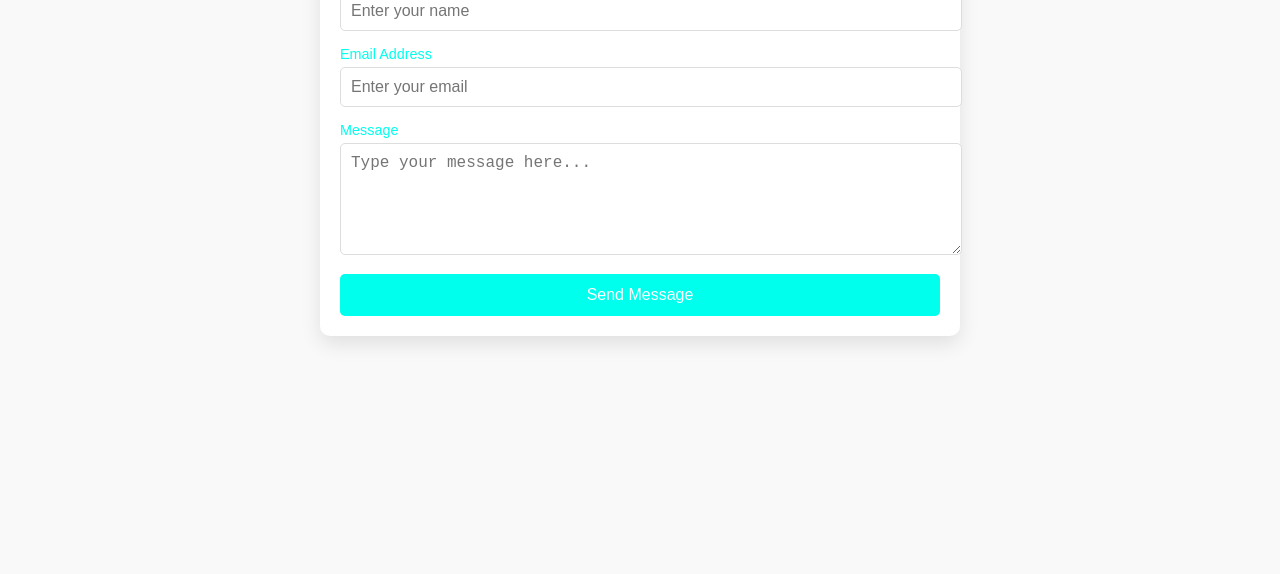
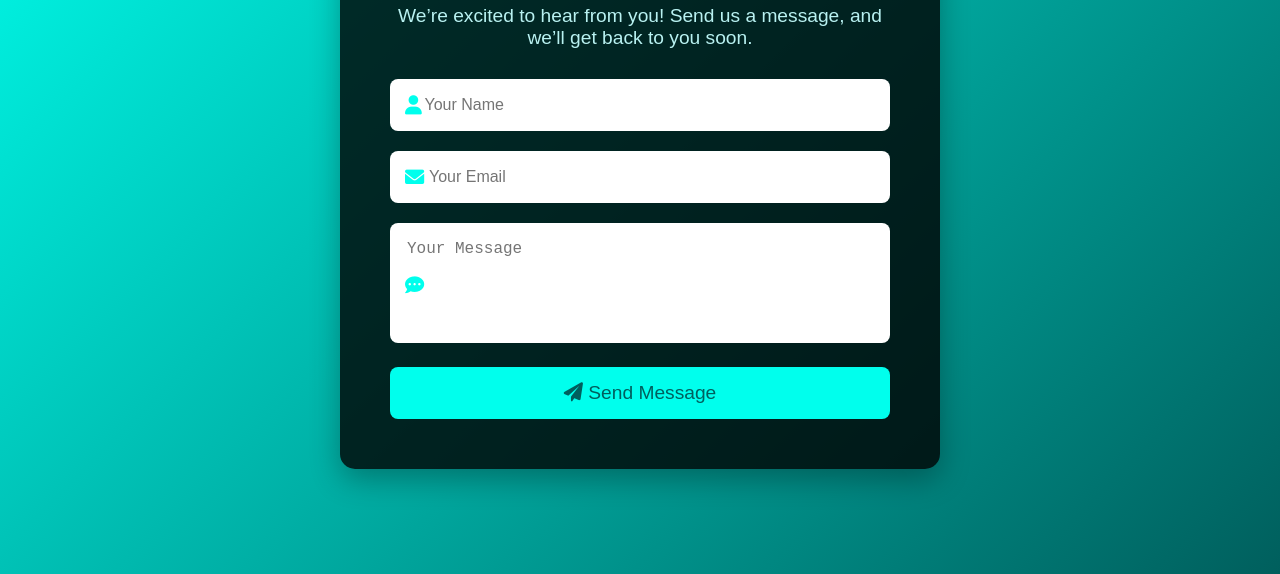
Before and after one commit to anitoono/Contact-us, a plain HTML site: page index.html in a window 1280 px wide. Shown: the part 226-800 px from the top of the page. Drawn offline with Linux system fonts and the light colour scheme.

Commit message:
Update index.html7sus

```diff
--- a/index.html
+++ b/index.html
@@ -4,108 +4,170 @@
     <meta charset="UTF-8">
     <meta name="viewport" content="width=device-width, initial-scale=1.0">
     <title>Contact Us</title>
+    <!-- Font Awesome CDN for Icons -->
+    <link href="https://cdnjs.cloudflare.com/ajax/libs/font-awesome/6.0.0-beta3/css/all.min.css" rel="stylesheet">
     <style>
-        /* Global Styling */
+        /* Reset and Global Styles */
+        * {
+            margin: 0;
+            padding: 0;
+            box-sizing: border-box;
+        }
+
         body {
             font-family: 'Arial', sans-serif;
-            margin: 0;
-            padding: 0;
-            background-color: #f9f9f9;
-            color: #333;
+            background: linear-gradient(135deg, #00ffed, #005f5d);
+            color: #fff;
+            display: flex;
+            justify-content: center;
+            align-items: center;
+            height: 100vh;
+            overflow: hidden;
         }
 
-        /* Contact Page Container */
         .contact-container {
-            width: 90%;
+            background: rgba(0, 0, 0, 0.8);
+            border-radius: 15px;
+            padding: 50px;
+            width: 100%;
             max-width: 600px;
-            margin: 50px auto;
-            padding: 20px;
-            background-color: #ffffff;
-            border-radius: 10px;
-            box-shadow: 0 8px 20px rgba(0, 0, 0, 0.1);
             text-align: center;
+            box-shadow: 0 10px 30px rgba(0, 0, 0, 0.3);
+            animation: fadeIn 1s ease-in-out;
         }
 
-        /* Header Styles */
         .contact-container h1 {
-            font-size: 2.5rem;
+            font-size: 3rem;
+            margin-bottom: 20px;
             color: #00ffed;
-            margin-bottom: 10px;
         }
 
         .contact-container p {
-            font-size: 1rem;
-            margin-bottom: 20px;
+            font-size: 1.2rem;
+            margin-bottom: 30px;
+            color: #b8f1f1;
         }
 
-        /* Form Styles */
-        .contact-form .form-group {
-            margin-bottom: 15px;
-            text-align: left;
+        form {
+            display: flex;
+            flex-direction: column;
+            gap: 20px;
+            animation: fadeInUp 1.2s ease;
         }
 
-        .contact-form label {
-            display: block;
-            font-size: 0.9rem;
-            margin-bottom: 5px;
-            color: #00ffed;
+        .form-group {
+            position: relative;
         }
 
-        .contact-form input,
-        .contact-form textarea {
+        .form-group input,
+        .form-group textarea {
             width: 100%;
-            padding: 10px;
+            padding: 15px;
+            border: 2px solid transparent;
+            border-radius: 8px;
+            background-color: #ffffff;
+            color: #333;
             font-size: 1rem;
-            border: 1px solid #ddd;
-            border-radius: 5px;
             outline: none;
-            transition: border 0.3s;
+            transition: all 0.3s ease;
         }
 
-        .contact-form input:focus,
-        .contact-form textarea:focus {
+        .form-group input:focus,
+        .form-group textarea:focus {
             border-color: #00ffed;
-            box-shadow: 0 0 5px rgba(0, 255, 237, 0.5);
+            background-color: #f5f5f5;
         }
 
-        /* Submit Button */
-        .contact-form button {
-            width: 100%;
-            padding: 12px 15px;
-            font-size: 1rem;
-            background-color: #00ffed;
-            color: #ffffff;
-            border: none;
-            border-radius: 5px;
-            cursor: pointer;
-            transition: background-color 0.3s;
+        .form-group i {
+            position: absolute;
+            top: 50%;
+            left: 15px;
+            transform: translateY(-50%);
+            color: #00ffed;
+            font-size: 1.2rem;
         }
 
-        .contact-form button:hover {
-            background-color: #00d6c5;
+        .form-group textarea {
+            height: 120px;
+            resize: none;
+        }
+
+        button {
+            padding: 15px;
+            font-size: 1.2rem;
+            background: #00ffed;
+            color: #005f5d;
+            border: none;
+            border-radius: 8px;
+            cursor: pointer;
+            transition: transform 0.3s ease, background-color 0.3s ease;
+        }
+
+        button:hover {
+            background-color: #005f5d;
+            color: #00ffed;
+            transform: scale(1.05);
+        }
+
+        /* Animations */
+        @keyframes fadeIn {
+            from {
+                opacity: 0;
+                transform: translateY(30px);
+            }
+            to {
+                opacity: 1;
+                transform: translateY(0);
+            }
+        }
+
+        @keyframes fadeInUp {
+            from {
+                opacity: 0;
+                transform: translateY(30px);
+            }
+            to {
+                opacity: 1;
+                transform: translateY(0);
+            }
+        }
+
+        /* Responsive Design */
+        @media (max-width: 768px) {
+            .contact-container {
+                padding: 30px;
+            }
+
+            .contact-container h1 {
+                font-size: 2.5rem;
+            }
+
+            .contact-container p {
+                font-size: 1rem;
+            }
         }
     </style>
 </head>
 <body>
     <div class="contact-container">
         <h1>Contact Us</h1>
-        <p>We'd love to hear from you! Drop us a message below.</p>
+        <p>We’re excited to hear from you! Send us a message, and we’ll get back to you soon.</p>
 
-        <form class="contact-form" action="https://formspree.io/f/xldedevn" method="POST">
+        <form action="https://formspree.io/f/xldedevn" method="POST">
             <div class="form-group">
-                <label for="name">Your Name</label>
-                <input type="text" id="name" name="name" placeholder="Enter your name" required>
+                <i class="fas fa-user"></i>
+                <input type="text" name="name" placeholder="    Your Name" required>
             </div>
             <div class="form-group">
-                <label for="email">Email Address</label>
-                <input type="email" id="email" name="email" placeholder="Enter your email" required>
+                <i class="fas fa-envelope"></i>
+                <input type="email" name="email" placeholder="     Your Email" required>
             </div>
             <div class="form-group">
-                <label for="message">Message</label>
-                <textarea id="message" name="message" rows="5" placeholder="Type your message here..." required></textarea>
+                <i class="fas fa-comment-dots"></i>
+                <textarea name="message" placeholder="Your Message" required></textarea>
             </div>
-            <button type="submit">Send Message</button>
+            <button type="submit"><i class="fas fa-paper-plane"></i> Send Message</button>
         </form>
     </div>
 </body>
-</html>
+            </html>
```
